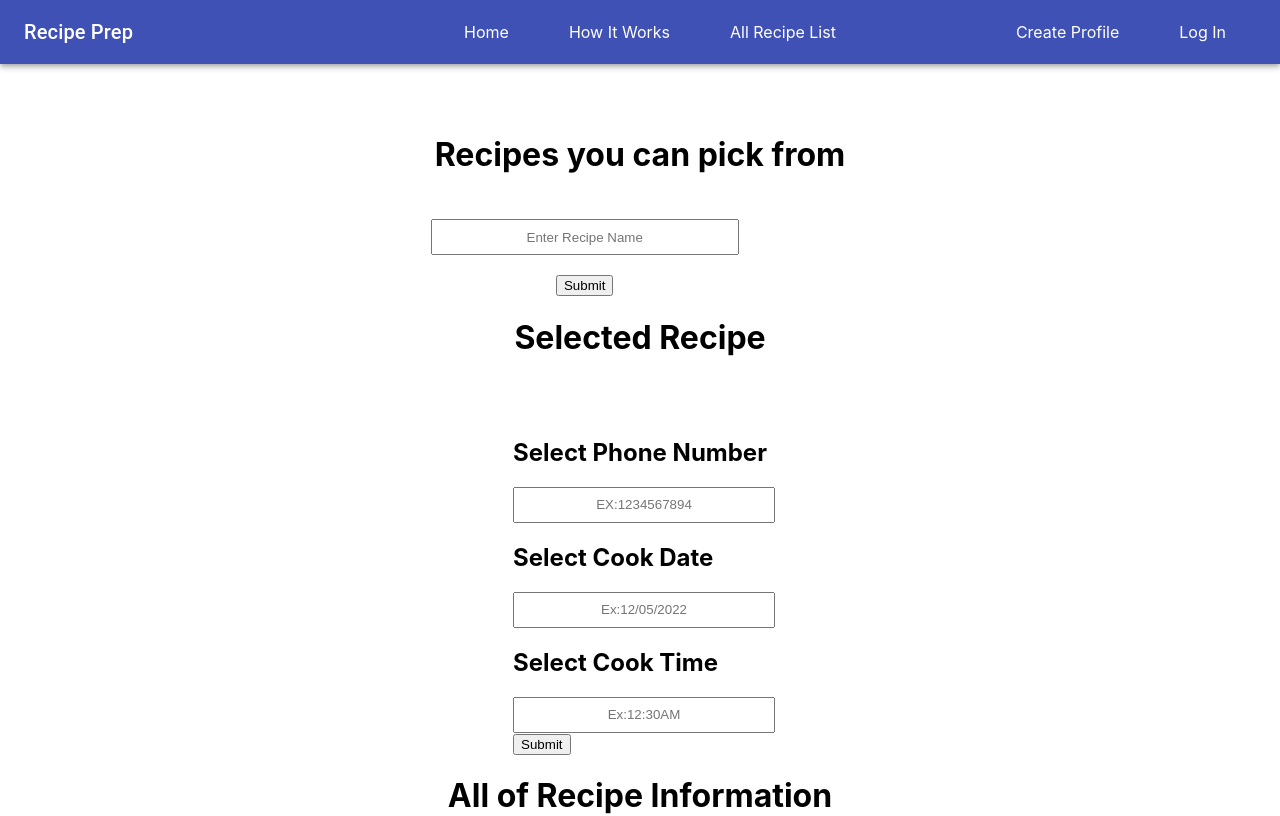
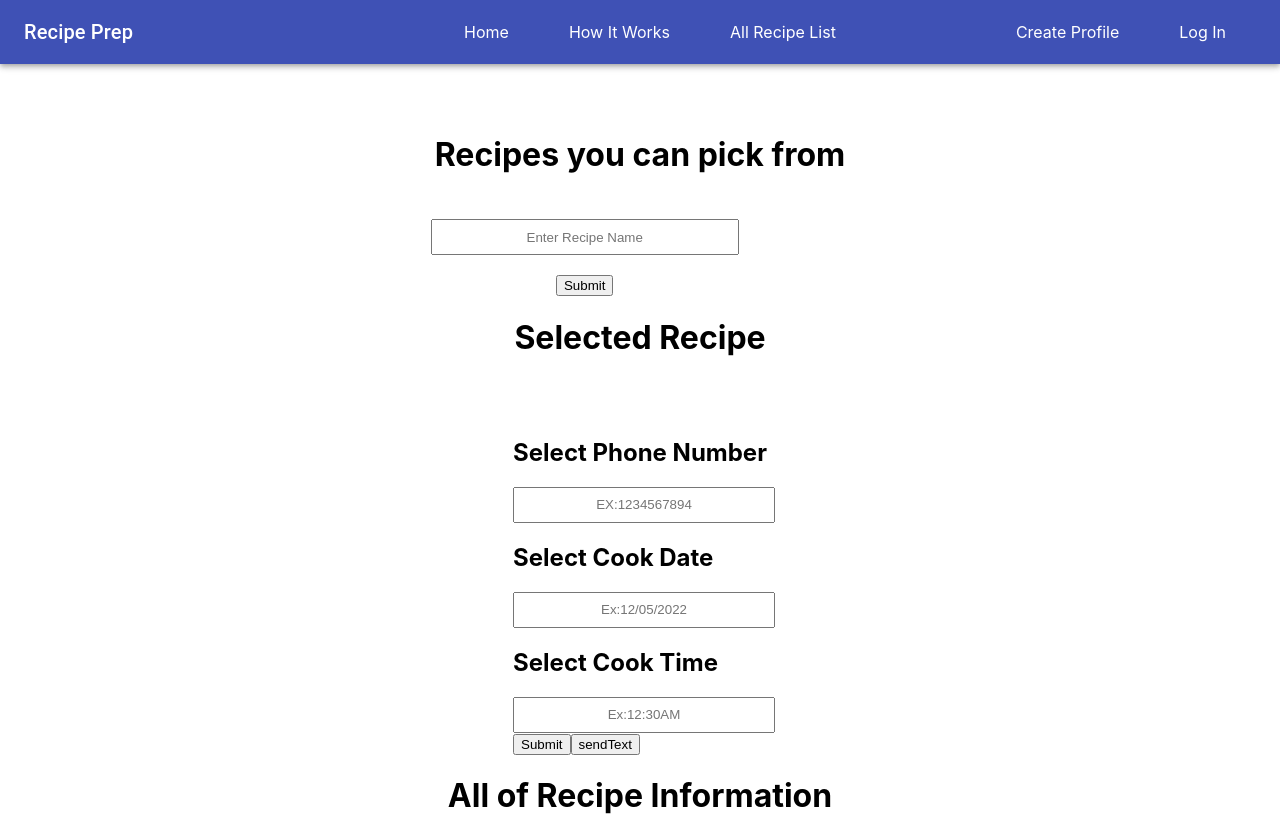
Before and after one commit to MichaelABartlett/js311-checkpoint2, a React (Create React App) app in the folder client/: page /pickedRecipe in a window 1280 px wide. Shown: the top 816 px of the page. Built offline with nearby package versions, Linux system fonts and the light colour scheme; no server answers.

Commit message:
working on error in pickedrecipe

```diff
--- a/client/src/components/pickedRecipe.js
+++ b/client/src/components/pickedRecipe.js
@@ -45,7 +45,7 @@ function PickedRecipe() {
       console.log('res: ', res)
       setState({...state, recipeId: res.data[0].id})
       //setRecipeInstruction({...recipeInstruction, recipe_id: res.data[0].id})
-     console.log('recipe_id: ', state.recipeId )
+     //console.log('recipe_id: ', state.recipeId )
 
   })
 
@@ -68,8 +68,8 @@ function PickedRecipe() {
 
   const textIt = (e)=> {
     e.preventDefault();
-  console.log('cookTime: ' , cookTime)
-  Axios.get("/recipe/sendTex")
+    // console.log('cookTime: ' , cookTime)
+    Axios.get("/recipe/sendText")
     .then(res => {
       console.log('got thru Axios to send message', res)
     })
@@ -110,6 +110,7 @@ const textIt = (e)=> {
             onChange={(e) => setCookTime({...cookTime, time: e.target.value})}></input>
                 <br/>
                 <button type="submit">Submit</button>
+                <button onClick={textIt}>sendText</button>
         </form>
       </section>
       <h1>All of Recipe Information</h1>
```
Lines whose indentation alone changed are shown as unchanged.
